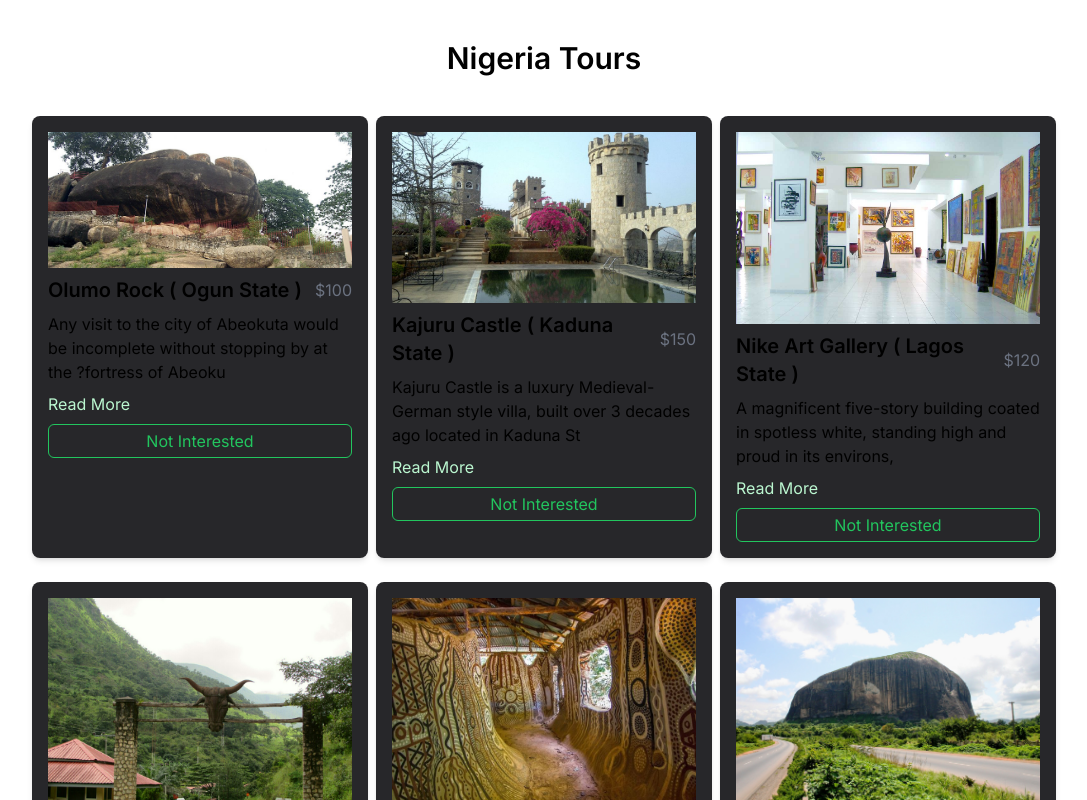
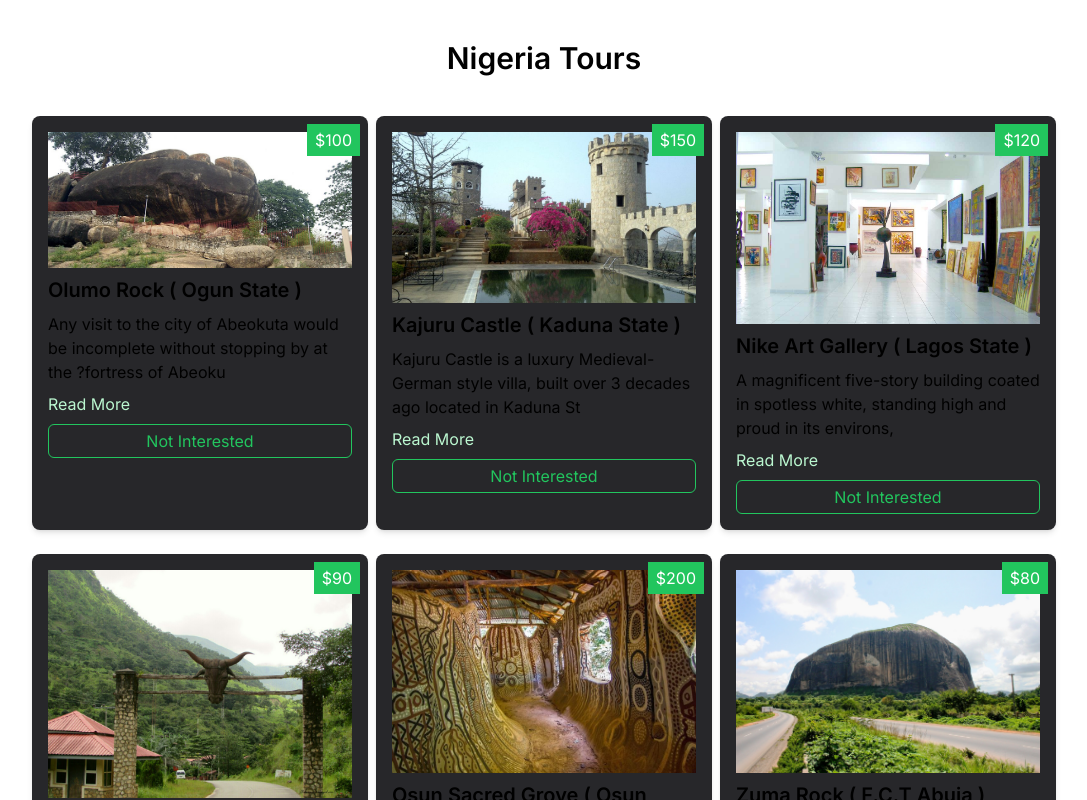
Before and after one commit to davidumoru/nigeria-tours, a Next.js app: page / in a window 1280 px wide. Shown: the top 800 px of the page, without its empty margins (96-1183 px from the left). Built offline with nearby package versions, Linux system fonts and the light colour scheme.

Commit message:
Adjust styling for price

```diff
--- a/components/TourCard.tsx
+++ b/components/TourCard.tsx
@@ -30,11 +30,13 @@ const TourCard: React.FC<TourCardProps> = ({
     : description.slice(0, 100); // Display the first 100 characters initially
 
   return (
-    <div className="p-4 rounded-lg shadow-md mb-4 max-w-[30rem] bg-zinc-800">
+    <div className="relative p-4 rounded-lg shadow-md mb-4 max-w-[30rem] bg-zinc-800">
+      <div className="absolute top-2 right-2 bg-green-500 text-white px-2 py-1 z-10">
+        {price}
+      </div>
       <img src={image} alt={name} className="mb-2" />
       <div className="flex justify-between items-center mb-2">
         <span className="text-xl font-semibold">{name}</span>
-        <span className="text-gray-500">{price}</span>
       </div>
       <p className="mb-2">{displayDescription}</p>
 
```
